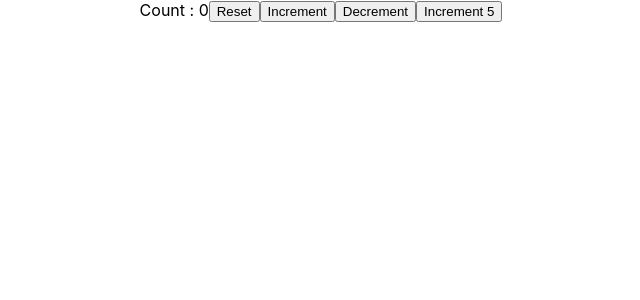
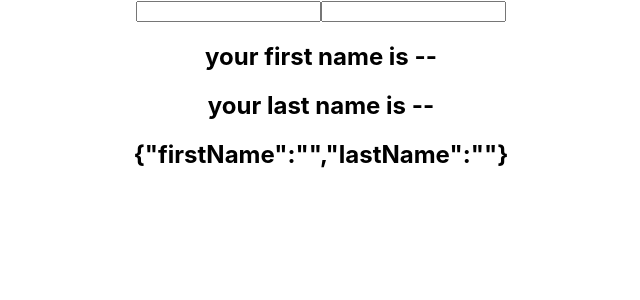
Before and after one commit to abdultanveer/dxcreactapp, a React (Create React App) app: page / in a window 1280 px wide. Shown: the top 300 px of the page, without its empty margins (319-959 px from the left). Built offline with nearby package versions, Linux system fonts and the light colour scheme.

Commit message:
useState with object and spread operator

```diff
--- a/src/App.js
+++ b/src/App.js
@@ -1,5 +1,6 @@
 import './App.css';
 import HookCounter2 from './components/hooks/HookCounter2';
+import HookCounter3 from './components/hooks/HookCounter3';
 
 
 
@@ -8,7 +9,7 @@
 function App() {
   return (
     <div className="App">
-    <HookCounter2/>
+    <HookCounter3/>
     </div>
   );
 }
--- /dev/null
+++ b/src/components/hooks/HookCounter3.js
@@ -0,0 +1,23 @@
+import React, { useState } from 'react'
+
+function HookCounter3() {
+    const[name,setName] = useState({ firstName: '',lastName:''})
+    return (
+        <form>
+            <input type = 'text'
+            value = {name.firstName}
+            onChange = { e => setName({...name,firstName: e.target.value})}
+            />
+            <input type = 'text'
+            value = {name.lastName}
+            onChange = { e => setName({...name,lastName: e.target.value})}
+            />
+            <h2>your first name is --{name.firstName}</h2>
+            <h2>your last name is --{name.lastName}</h2>
+            <h2>{JSON.stringify(name)}</h2>
+
+        </form>
+    )
+}
+
+export default HookCounter3
```
